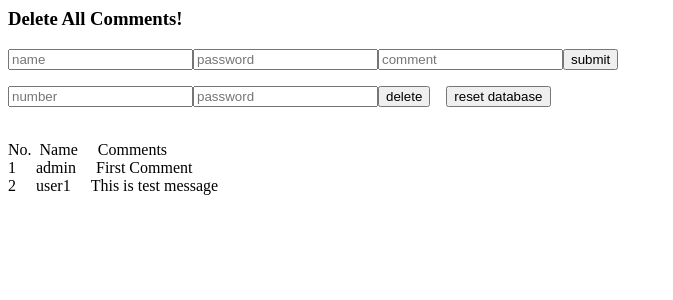
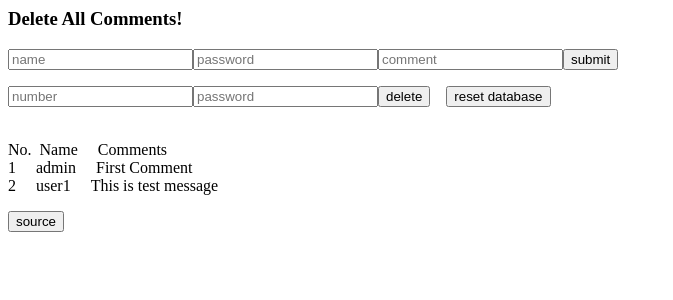
Before and after one commit to minninn/sql_injection, a PHP site: page / in a window 1280 px wide. Shown: the top 300 px of the page, without its empty margins (0-673 px from the left). Run offline with PHP 8.4, Linux system fonts and the light colour scheme; data comes from the database, SQL or seed files in the repository; data that the repository does not hold is empty.

Commit message:
Update index.php

```diff
--- a/index.php
+++ b/index.php
@@ -84,5 +84,5 @@
     };
 
     //view source
-    //echo "<input type='button' onclick=window.open('./source.html') value='source'>";
+    echo "<input type='button' onclick=window.open('./source.html') value='source'>";
 ?>
```
